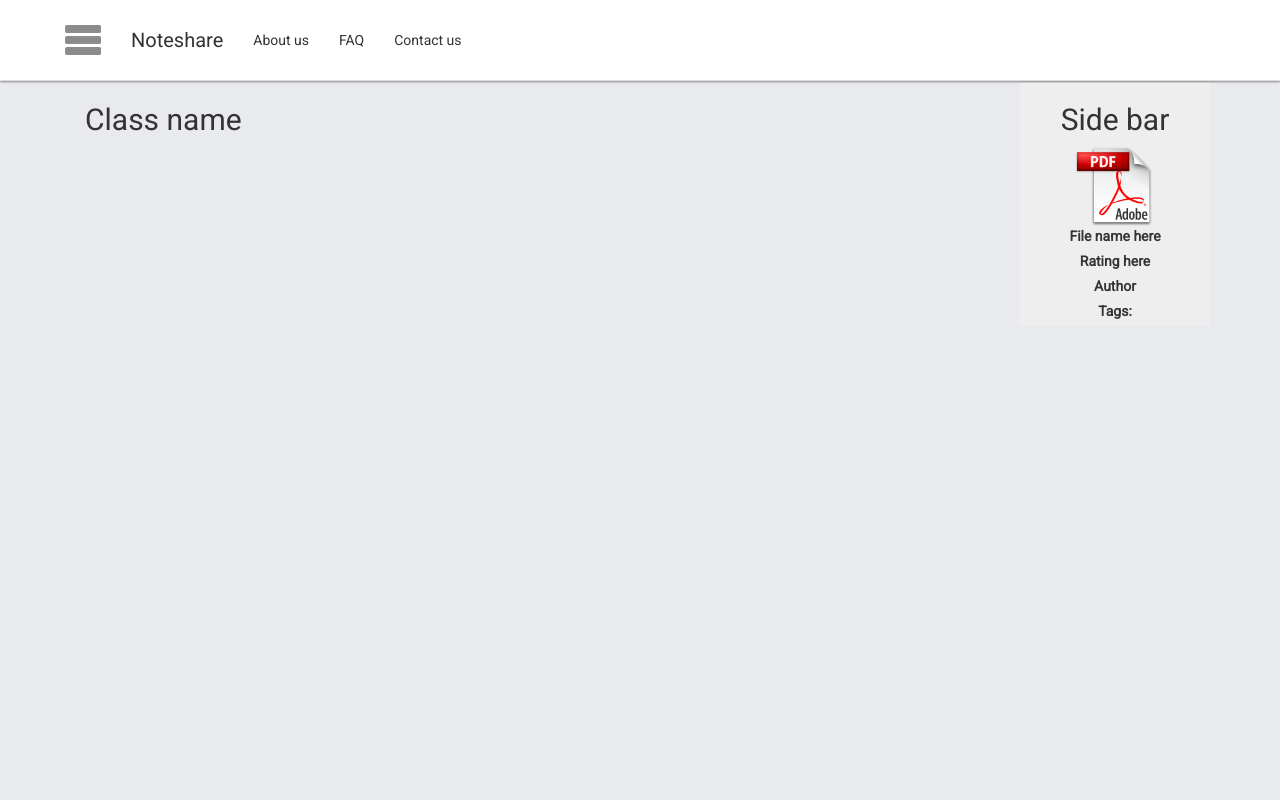
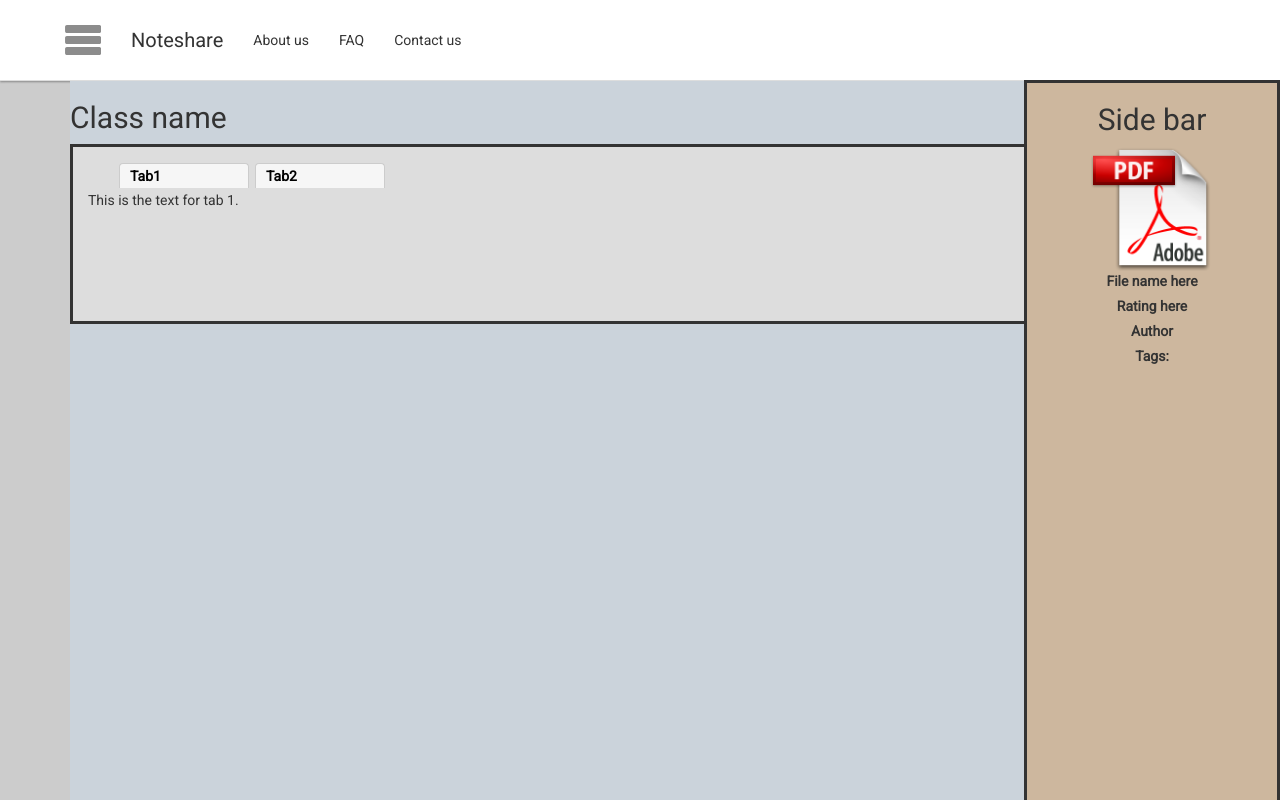
Before and after one commit to ICSSC/NoteShare, a website: page public/classPage.html in a window 1280 px wide. Drawn offline with nearby package versions, Linux system fonts and the light colour scheme.

Commit message:
Updated layouts, added tabs
(Will replace using Bootstrap)

```diff
--- a/public/classPage.html
+++ b/public/classPage.html
@@ -16,11 +16,6 @@
     conflicts
   -->
   <body class="class-page">
-
-    <div class="menu-bar">
-    	<h2>Menu</h2>
-    </div>
-
     <!-- The "navigation white" div is our nav bar -->
     <div class="navigation white">
       <a class="menu-button"><img src="img/menu-button.png"></a>
@@ -33,12 +28,37 @@
     <!-- *Bootstrap* The rest of our content in a container -->
     <div class="container">
 
-		<div class="col-md-10" id="class-details">
-			<h2>Class name</h2>
+		<div id="classcontent-left">
+			<div>
+				<h2 id="classname">Class name</h2>
+			</div>
+
+			<div id="tabs">
+
+				<ul>
+					<li id="li_tab1" onclick="tab('tab1')"><a>Tab1</a></li>
+					<li id="li_tab2" onclick="tab('tab2')"><a>Tab2</a></li>
+				</ul>
+
+				<div id="content_area">
+					<div id="tab1">
+						<p>This is the text for tab 1.</p>
+					</div>
+
+					<div id="tab2" style="display: none">
+						<!-- We set its display as none because we don’t want to make this
+						tab visible by default. The only visible/active tab should be Tab 1
+						until the visitor clicks on Tab 2. -->
+						<p>This is the text for tab 2.</p>
+					</div>
+
+
+				</div>
+			</div>
 		</div>
 
 
-		<div class="col-md-2" id="navbar-right">
+		<div id="navbar-right">
 
 			<h2 class="navbar-label">Side bar</h2>
 
@@ -78,3 +98,14 @@
     <script type="text/javascript" src="script.js"></script>
   </body>
 </html>
+
+<script type="text/javascript">
+	function tab(tab) {
+		document.getElementById('tab1').style.display = 'none';
+		document.getElementById('tab2').style.display = 'none';
+		document.getElementById('li_tab1').setAttribute("class", "");
+		document.getElementById('li_tab2').setAttribute("class", "");
+		document.getElementById(tab).style.display = 'block';
+		document.getElementById('li_' + tab).setAttribute("class", "active");
+	}
+</script>
--- a/public/style.css
+++ b/public/style.css
@@ -212,36 +212,93 @@ body.search-page .detail-box p.list-heading {
 /**
  * Class Page only
  */
-body.class-page .menu-bar {
-  height: 500px;
-  width: 15%;
-  float: left;
-  padding-left: 10px;
-  background-color: white;
-  border-right: 1px solid #ddd;
-  box-shadow: 0px 1px 2px #888;
-  display: none;
+body.class-page {
+	top: 0px;
+	bottom: 0xp;
+	background-color: #cccccc;
 }
 
-body.class-page .container {
-  margin-top: 2px;
+#tabs {
+	border-style: solid;
+	background-color: #dddddd;
 }
 
+#tabs ul {
+	list-style-type: none;
+}
+
+#tabs ul li {
+	display: inline-block;
+	clear: none;
+	float: left;
+	height: 24px;
+}
+
+#tabs ul li a {
+position: relative;
+margin-top: 16px;
+display: block;
+margin-left: 6px;
+line-height: 24px;
+padding-left: 10px;
+background: #f6f6f6;
+z-index: 9999;
+border: 1px solid #ccc;
+border-bottom: 0px;
+
+/* The following four lines are to make the top left and top right corners of each tab rounded. */
+-moz-border-radius-topleft: 4px;
+border-top-left-radius: 4px;
+-moz-border-radius-topright: 4px;
+border-top-right-radius: 4px;
+/* end of rounded borders */
+
+width: 130px;
+color: #000000;
+text-decoration: none;
+font-weight: bold;
+}
+
+#tabs ul li a:hover {
+text-decoration: underline; /* a very simple effect when hovering the mouse on tab */
+}
+
+#tabs #content_area { /* this is the css class for the content displayed in each tab */
+padding: 0 15px;
+clear:both;
+overflow:hidden;
+line-height:19px;
+position: relative;
+top: 20px;
+z-index: 5;
+height: 150px;
+overflow: hidden;
+}
 /**
- * Right navigation bar
+ * Rightside navigation bar & Leftside main content
  */
 
 #navbar-right {
+	position: fixed;
+	width: 20%;
 	height: 100%;
-	background-color: #eeeeee;
-	float: right;
+	top: 80px;
+	right: 0px;
+	background-color: #cdb79e;
+	border-style: solid;
 	text-align: center;
+}
+
+#classcontent-left {
+	position: fixed;
+	width: 80%;
+	height: 100%;
+	background-color: #cbd3db;
 }
 
 body.class-page.right-nav.navbar-label {
 	display: block;
 }
-
 /*
  * Image
  */
```
